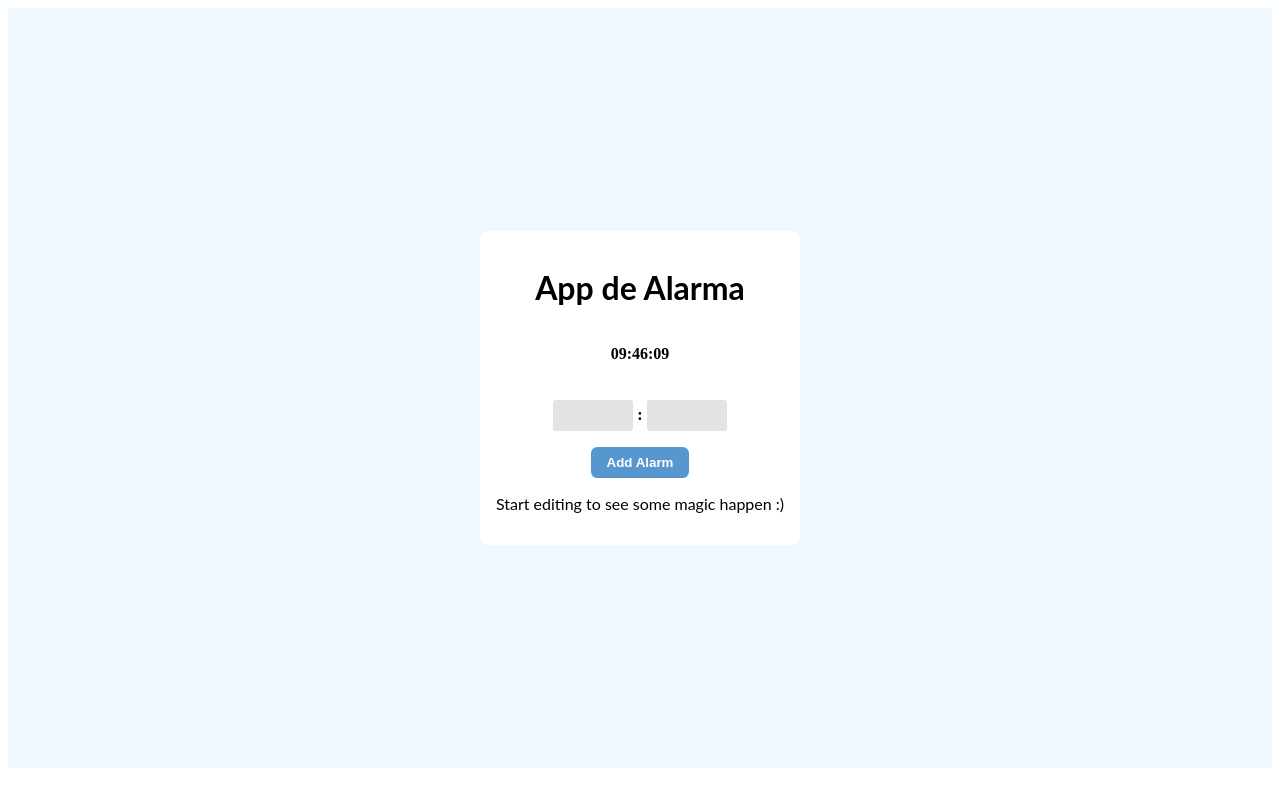
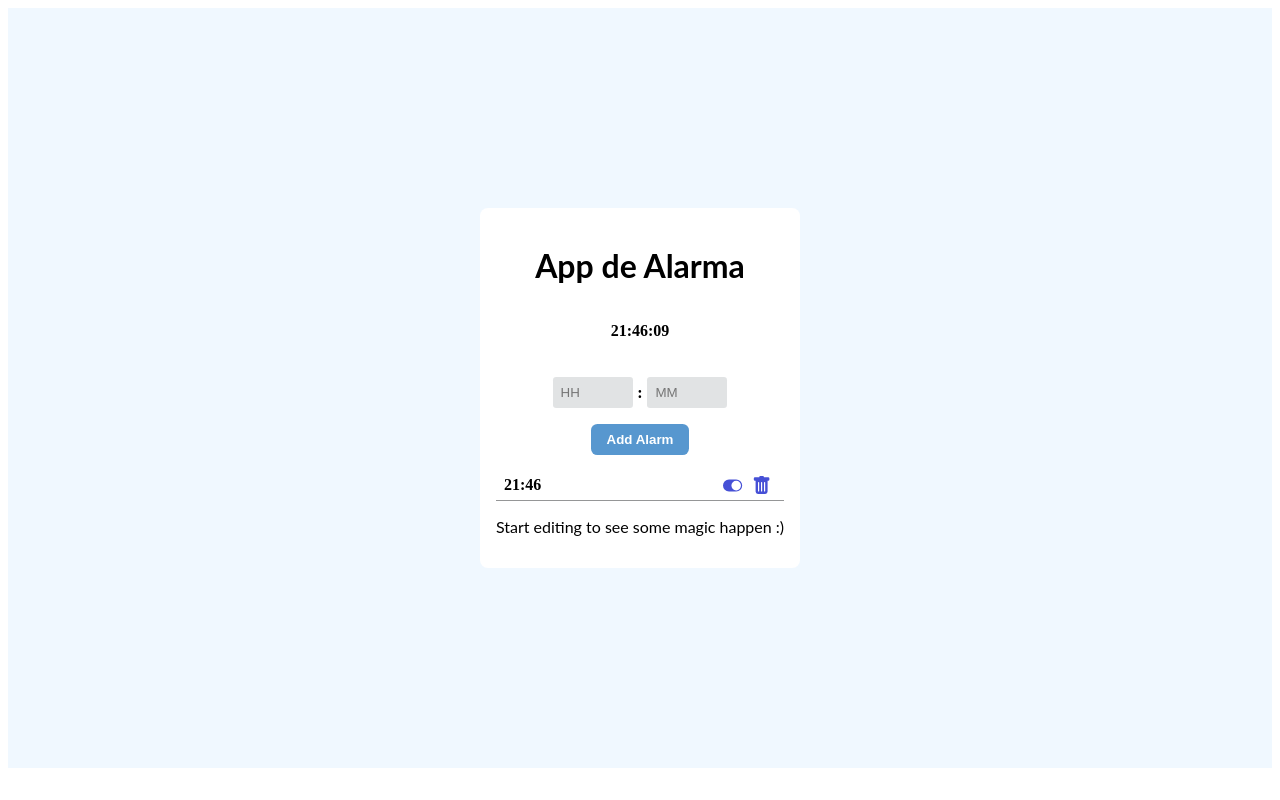
Before and after one commit to alonsodelcordova/alarm-app-react, a React (Create React App) app: page / in a window 1280 px wide. Built offline with nearby package versions, Linux system fonts and the light colour scheme; the HTML template or start-up script is replaced by a standard one.

Commit message:
styles alarm and funcionality ok

```diff
--- a/package.json
+++ b/package.json
@@ -7,7 +7,10 @@
     "@types/react-dom": "^18.0.2",
     "moment": "^2.29.4",
     "react": "^18.1.0",
-    "react-dom": "^18.1.0"
+    "react-dom": "^18.1.0",
+    "react-hook-form": "^7.43.9",
+    "react-icons": "^4.8.0",
+    "sweetalert2": "^11.7.3"
   },
   "scripts": {
     "start": "react-scripts start",
--- a/src/App.tsx
+++ b/src/App.tsx
@@ -1,11 +1,73 @@
 import moment = require('moment/moment');
 import * as React from 'react';
 import { useState } from 'react';
+import { useForm } from 'react-hook-form';
+import { BsFillTrashFill, BsToggleOff, BsToggleOn } from 'react-icons/bs';
+import Swal from 'sweetalert2';
 import './style.css';
+import { Alarm } from './types';
 
 export default function App() {
   const [timeDate, setTimeDate] = useState(new Date());
-  const [alarms, setAlarms] = useState([]);
+  const [alarms, setAlarms] = useState([
+    {
+      date: new Date(),
+      status: true,
+    },
+  ] as Alarm[]);
+  const {
+    register,
+    handleSubmit,
+    watch,
+    formState: { errors },
+  } = useForm();
+
+  const addAlarm = (data) => {
+    let nowDate = moment();
+    let dateNew = new Date(
+      nowDate.year(),
+      nowDate.month(),
+      Number(nowDate.format('DD')),
+      data.hour,
+      data.minute,
+      0
+    );
+    setAlarms([
+      ...alarms,
+      {
+        date: dateNew,
+        status: true,
+      },
+    ]);
+  };
+
+  const deleteAlarm = (index: number) => {
+    Swal.fire({
+      title: 'Are you sure?',
+      text: "You won't be able to revert this!",
+      icon: 'warning',
+      showCancelButton: true,
+      confirmButtonColor: '#3085d6',
+      cancelButtonColor: '#d33',
+      confirmButtonText: 'Yes',
+    }).then((result) => {
+      if (result.isConfirmed) {
+        setAlarms(alarms.filter((_, i) => i != index));
+        Swal.fire('Deleted!', 'Your file has been deleted.', 'success');
+      }
+    });
+  };
+
+  const changeStatusAlarm = (index) => {
+    setAlarms(
+      alarms.map((data, i) => {
+        if (i == index) {
+          data.status= !data.status;
+        }
+        return data;
+      })
+    );
+  };
 
   setTimeout(() => {
     setTimeDate(new Date());
@@ -15,17 +77,46 @@ export default function App() {
     <div className="content">
       <div className="card">
         <h1 className="center">App de Alarma</h1>
-        <h6 className="center">{moment(timeDate).format('hh:mm:ss')}</h6>
+        <h6 className="center">{moment(timeDate).format('HH:mm:ss')}</h6>
+        <form onSubmit={handleSubmit(addAlarm)}>
+          <div className="form-group">
+            <input
+              type="number"
+              placeholder="HH"
+              max="23"
+              {...register('hour', { required: true, maxLength: 2, max: 23 })}
+            />
+            <span className="stag">:</span>
+            <input
+              type="number"
+              placeholder="MM"
+              {...register('minute', { required: true, maxLength: 2, max: 60 })}
+            />
+          </div>
+          <div className="center">
+            <button className="btn-alarm" type="submit">
+              Add Alarm
+            </button>
+          </div>
+        </form>
 
-        <div className="form-group">
-          <input type="number" />
-          <span className="stag">:</span>
-          <input type="number" />
-        </div>
-        <div className="center">
-          <button>Add Alarm</button>
-        </div>
-
+        {alarms.map((el, index) => (
+          <div className="context-item" key={index}>
+            {moment(el.date).format('HH:mm')}
+            <div>
+              <button
+                className="btn-icon"
+                onClick={() => changeStatusAlarm(index)}
+              >
+                {el.status ? <BsToggleOn /> : <BsToggleOff />}
+              </button>
+              <button className="btn-icon" onClick={() => deleteAlarm(index)}>
+                <BsFillTrashFill />
+              </button>
+            </div>
+          </div>
+        ))}
+        {alarms.length == 0 ? <span>No content alarms.</span> : null}
         <p>Start editing to see some magic happen :)</p>
       </div>
     </div>
--- a/src/style.css
+++ b/src/style.css
@@ -42,15 +42,18 @@ p {
 }
 
 button {
-  background-color: rgb(87, 151, 207);
   border: none;
   padding: 0.5rem 1rem;
   border-radius: 0.4rem;
-  color: rgb(255, 255, 255);
   font-weight: bold;
   cursor: pointer;
 }
-button:hover{
+
+.btn-alarm {
+  background-color: rgb(87, 151, 207);
+  color: rgb(255, 255, 255);
+}
+.btn-alarm:hover {
   background-color: rgb(129, 174, 212);
 }
 
@@ -77,5 +80,22 @@ input:focus {
 
 .center {
   text-align: center;
+}
 
+.context-item {
+  margin-top: 0.6rem;
+  padding: 0.3rem 0.5rem;
+  display: flex;
+  justify-content: space-between;
+  align-items: center;
+  font-weight: bold;
+  border-bottom: 1px solid rgba(44, 46, 48, 0.5);
 }
+.btn-icon {
+  margin: 0 0.3rem;
+  color: rgb(70, 80, 214);
+  font-weight: bold;
+  padding: 0;
+  background-color: transparent;
+  font-size: 1.2rem;
+}
--- /dev/null
+++ b/src/types.tsx
@@ -0,0 +1,4 @@
+export interface Alarm{
+  date: Date;
+  status: boolean;
+}
```
